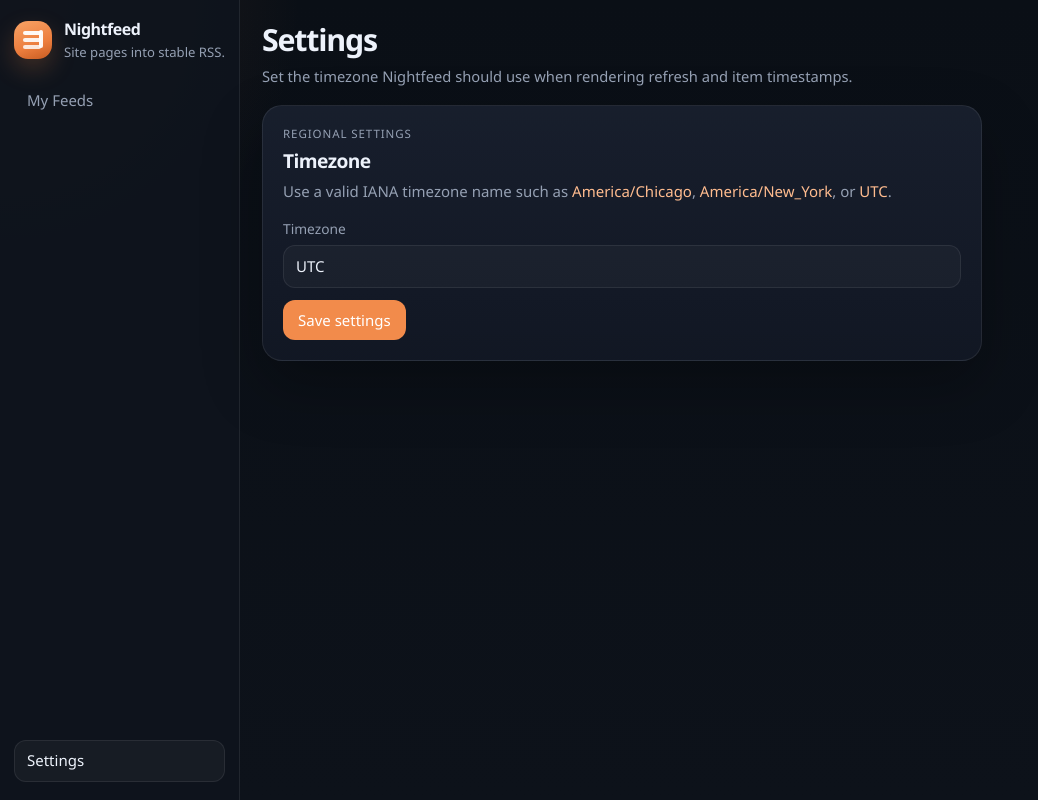
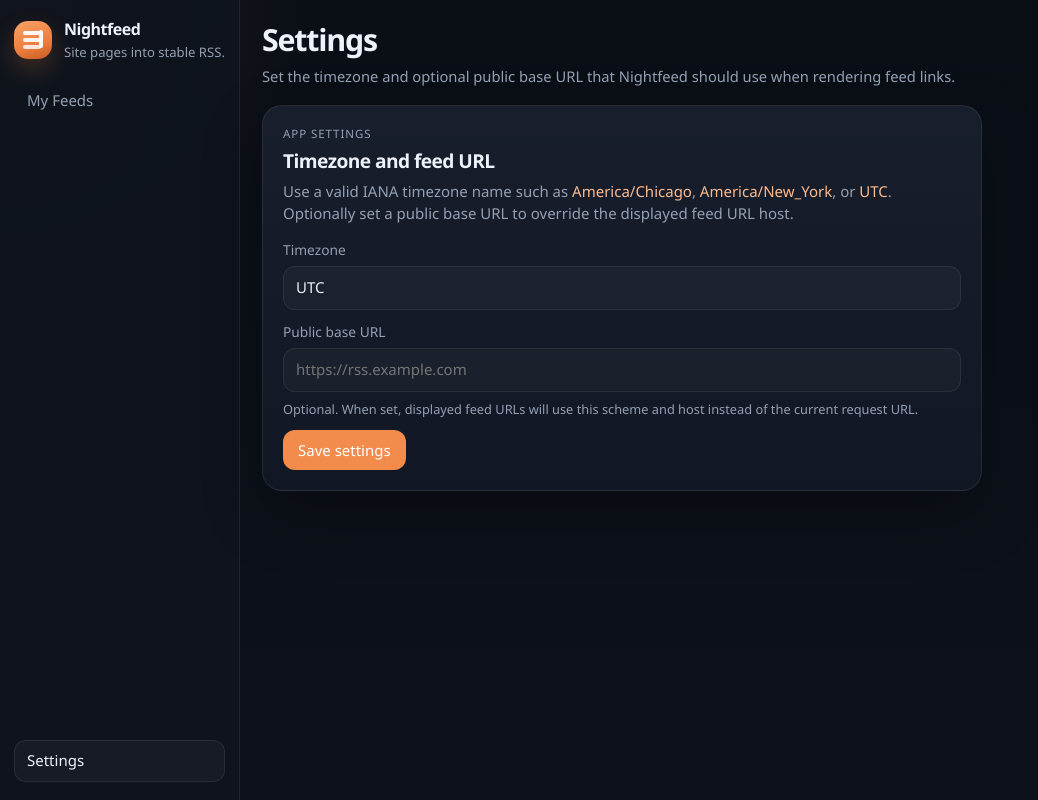
Before and after one commit to 90s-nerd/nightfeed, a Flask app: page /settings in a window 1280 px wide. Shown: the whole page, without its empty margins (0-1038 px from the left). Run offline with Flask 3, Linux system fonts and the light colour scheme; data comes from the database, SQL or seed files in the repository.

Commit message:
Add public base URL support and update related templates
- Introduced public_base_url in AppSettings to allow URL overrides.
- Updated feed URL generation to utilize the public base URL.
- Modified settings and detail templates to include public base URL input and display.
- Enhanced tests to validate public base URL functionality and error handling.

```diff
--- a/rss_site_bridge/app.py
+++ b/rss_site_bridge/app.py
@@ -118,6 +118,7 @@
 @dataclass
 class AppSettings:
     timezone_name: str = "UTC"
+    public_base_url: str = ""
 
 
 def create_app(test_config: dict[str, Any] | None = None) -> Flask:
@@ -259,12 +260,13 @@
         preview_error: str | None = None,
         purged: bool = False,
     ) -> str:
+        settings = getattr(g, "app_settings", AppSettings())
         return render_template(
             "detail.html",
             profiles=list_profiles(Path(app.config["DATABASE_PATH"])),
             profile=profile,
             items=list_feed_items(Path(app.config["DATABASE_PATH"]), profile.id, profile.max_items),
-            feed_url=build_feed_url(request.url_root, profile.feed_token),
+            feed_url=build_feed_url(request.url_root, profile.feed_token, settings.public_base_url),
             edit_error=edit_error,
             edit_form=edit_form or {},
             preview=preview or [],
@@ -334,6 +336,7 @@
             settings = update_app_settings(
                 Path(app.config["DATABASE_PATH"]),
                 timezone_name=request.form.get("timezone_name", ""),
+                public_base_url=request.form.get("public_base_url", ""),
             )
             g.app_settings = settings
             return redirect(url_for("settings_route", saved=1))
@@ -341,7 +344,10 @@
             return (
                 render_template(
                     "settings.html",
-                    settings=AppSettings(timezone_name=request.form.get("timezone_name", "").strip() or "UTC"),
+                    settings=AppSettings(
+                        timezone_name=request.form.get("timezone_name", "").strip() or "UTC",
+                        public_base_url=request.form.get("public_base_url", "").strip(),
+                    ),
                     error=str(exc),
                     saved=False,
                 ),
@@ -558,6 +564,7 @@
         return render_template(
             "xml_view.html",
             profile=profile,
+            feed_url=build_feed_url(request.url_root, profile.feed_token, getattr(g, "app_settings", AppSettings()).public_base_url),
             xml_payload=highlight_xml(format_xml(xml_payload)),
         )
 
@@ -1306,14 +1313,16 @@
             """
             CREATE TABLE IF NOT EXISTS app_settings (
                 id INTEGER PRIMARY KEY CHECK (id = 1),
-                timezone_name TEXT NOT NULL
+                timezone_name TEXT NOT NULL,
+                public_base_url TEXT NOT NULL DEFAULT ''
             )
             """
         )
+        ensure_column(conn, "app_settings", "public_base_url", "TEXT NOT NULL DEFAULT ''")
         conn.execute(
             """
-            INSERT OR IGNORE INTO app_settings (id, timezone_name)
-            VALUES (1, 'UTC')
+            INSERT OR IGNORE INTO app_settings (id, timezone_name, public_base_url)
+            VALUES (1, 'UTC', '')
             """
         )
         ensure_column(conn, "profiles", "filter_rules", "TEXT NOT NULL DEFAULT ''")
@@ -1340,26 +1349,35 @@
 def get_app_settings(db_path: Path) -> AppSettings:
     with closing(connect_db(db_path)) as conn:
         row = conn.execute(
-            "SELECT timezone_name FROM app_settings WHERE id = 1"
+            "SELECT timezone_name, public_base_url FROM app_settings WHERE id = 1"
         ).fetchone()
     if row is None:
         return AppSettings()
-    return AppSettings(timezone_name=row["timezone_name"])
-
-
-def update_app_settings(db_path: Path, *, timezone_name: str) -> AppSettings:
+    return AppSettings(
+        timezone_name=row["timezone_name"],
+        public_base_url=row["public_base_url"],
+    )
+
+
+def update_app_settings(db_path: Path, *, timezone_name: str, public_base_url: str) -> AppSettings:
     normalized_timezone = parse_timezone_name(timezone_name)
+    normalized_public_base_url = parse_public_base_url(public_base_url)
     with closing(connect_db(db_path)) as conn:
         conn.execute(
             """
-            INSERT INTO app_settings (id, timezone_name)
-            VALUES (1, ?)
-            ON CONFLICT(id) DO UPDATE SET timezone_name = excluded.timezone_name
+            INSERT INTO app_settings (id, timezone_name, public_base_url)
+            VALUES (1, ?, ?)
+            ON CONFLICT(id) DO UPDATE SET
+                timezone_name = excluded.timezone_name,
+                public_base_url = excluded.public_base_url
             """,
-            (normalized_timezone,),
+            (normalized_timezone, normalized_public_base_url),
         )
         conn.commit()
-    return AppSettings(timezone_name=normalized_timezone)
+    return AppSettings(
+        timezone_name=normalized_timezone,
+        public_base_url=normalized_public_base_url,
+    )
 
 
 def create_profile(db_path: Path, config: FeedRequest) -> StoredProfile:
@@ -1671,8 +1689,10 @@
     return datetime.now(timezone.utc).isoformat()
 
 
-def build_feed_url(root_url: str, token: str) -> str:
-    return f"{root_url}feeds/{token}.xml"
+def build_feed_url(root_url: str, token: str, public_base_url: str = "") -> str:
+    base_url = public_base_url.strip() or root_url
+    normalized_base = base_url.rstrip("/") + "/"
+    return f"{normalized_base}feeds/{token}.xml"
 
 
 def load_feed_payload(db_path: Path, token: str) -> tuple[StoredProfile | None, list[FeedEntry]]:
@@ -1705,6 +1725,18 @@
     except ZoneInfoNotFoundError as exc:
         raise ValueError("Timezone must be a valid IANA name such as America/Chicago.") from exc
     return timezone_name
+
+
+def parse_public_base_url(value: str) -> str:
+    public_base_url = value.strip()
+    if not public_base_url:
+        return ""
+    parsed = urlparse(public_base_url)
+    if parsed.scheme not in {"http", "https"} or not parsed.netloc:
+        raise ValueError("Public base URL must be a valid URL such as https://rss.example.com.")
+    if parsed.path not in {"", "/"} or parsed.params or parsed.query or parsed.fragment:
+        raise ValueError("Public base URL must include only scheme and host, without a path or query string.")
+    return f"{parsed.scheme}://{parsed.netloc}"
 
 
 def humanize_datetime(value: str | datetime, timezone_name: str = "UTC") -> str:
--- a/rss_site_bridge/templates/detail.html
+++ b/rss_site_bridge/templates/detail.html
@@ -33,7 +33,7 @@
         </div>
         <div class="button-row">
           <a class="btn btn-secondary" href="/feeds/{{ profile.feed_token }}/view">View XML</a>
-          <a class="btn btn-secondary" href="/feeds/{{ profile.feed_token }}.xml">Raw XML</a>
+          <a class="btn btn-secondary" href="{{ feed_url }}">Raw XML</a>
         </div>
       </div>
 
--- a/rss_site_bridge/templates/settings.html
+++ b/rss_site_bridge/templates/settings.html
@@ -6,7 +6,7 @@
 <header class="topbar">
   <div class="page-title">
     <h1>Settings</h1>
-    <p>Set the timezone Nightfeed should use when rendering refresh and item timestamps.</p>
+    <p>Set the timezone and optional public base URL that Nightfeed should use when rendering feed links.</p>
   </div>
 </header>
 {% endblock %}
@@ -15,9 +15,9 @@
 <section class="surface section" style="max-width: 720px;">
   <div class="section-head">
     <div>
-      <div class="section-kicker">Regional settings</div>
-      <h2>Timezone</h2>
-      <p>Use a valid IANA timezone name such as <span class="link-text">America/Chicago</span>, <span class="link-text">America/New_York</span>, or <span class="link-text">UTC</span>.</p>
+      <div class="section-kicker">App settings</div>
+      <h2>Timezone and feed URL</h2>
+      <p>Use a valid IANA timezone name such as <span class="link-text">America/Chicago</span>, <span class="link-text">America/New_York</span>, or <span class="link-text">UTC</span>. Optionally set a public base URL to override the displayed feed URL host.</p>
     </div>
   </div>
 
@@ -25,6 +25,11 @@
     <div class="field">
       <label for="timezone_name">Timezone</label>
       <input id="timezone_name" name="timezone_name" value="{{ settings.timezone_name }}" placeholder="America/Chicago" required>
+    </div>
+    <div class="field">
+      <label for="public_base_url">Public base URL</label>
+      <input id="public_base_url" name="public_base_url" value="{{ settings.public_base_url }}" placeholder="https://rss.example.com">
+      <div class="field-hint">Optional. When set, displayed feed URLs will use this scheme and host instead of the current request URL.</div>
     </div>
 
     <div class="form-actions">
@@ -35,7 +40,7 @@
   {% if saved %}
   <div class="notice" style="background: rgba(63, 196, 138, 0.1); border-color: rgba(63, 196, 138, 0.2); margin-top: 16px;">
     <strong>Settings saved</strong>
-    <p>All refresh and item times now render in {{ settings.timezone_name }}.</p>
+    <p>All refresh and item times now render in {{ settings.timezone_name }}. Feed URLs {% if settings.public_base_url %}now use {{ settings.public_base_url }}.{% else %}use the current request host by default.{% endif %}</p>
   </div>
   {% endif %}
 
--- a/rss_site_bridge/templates/xml_view.html
+++ b/rss_site_bridge/templates/xml_view.html
@@ -10,7 +10,7 @@
   </div>
   <div class="topbar-actions">
     <a class="btn btn-secondary" href="/profiles/{{ profile.id }}">Back to feed</a>
-    <a class="btn btn-primary" href="/feeds/{{ profile.feed_token }}.xml">Open raw XML</a>
+    <a class="btn btn-primary" href="{{ feed_url }}">Open raw XML</a>
   </div>
 </header>
 {% endblock %}
```
Also changed, not shown: tests/test_app.py (+72 -1 lines).
